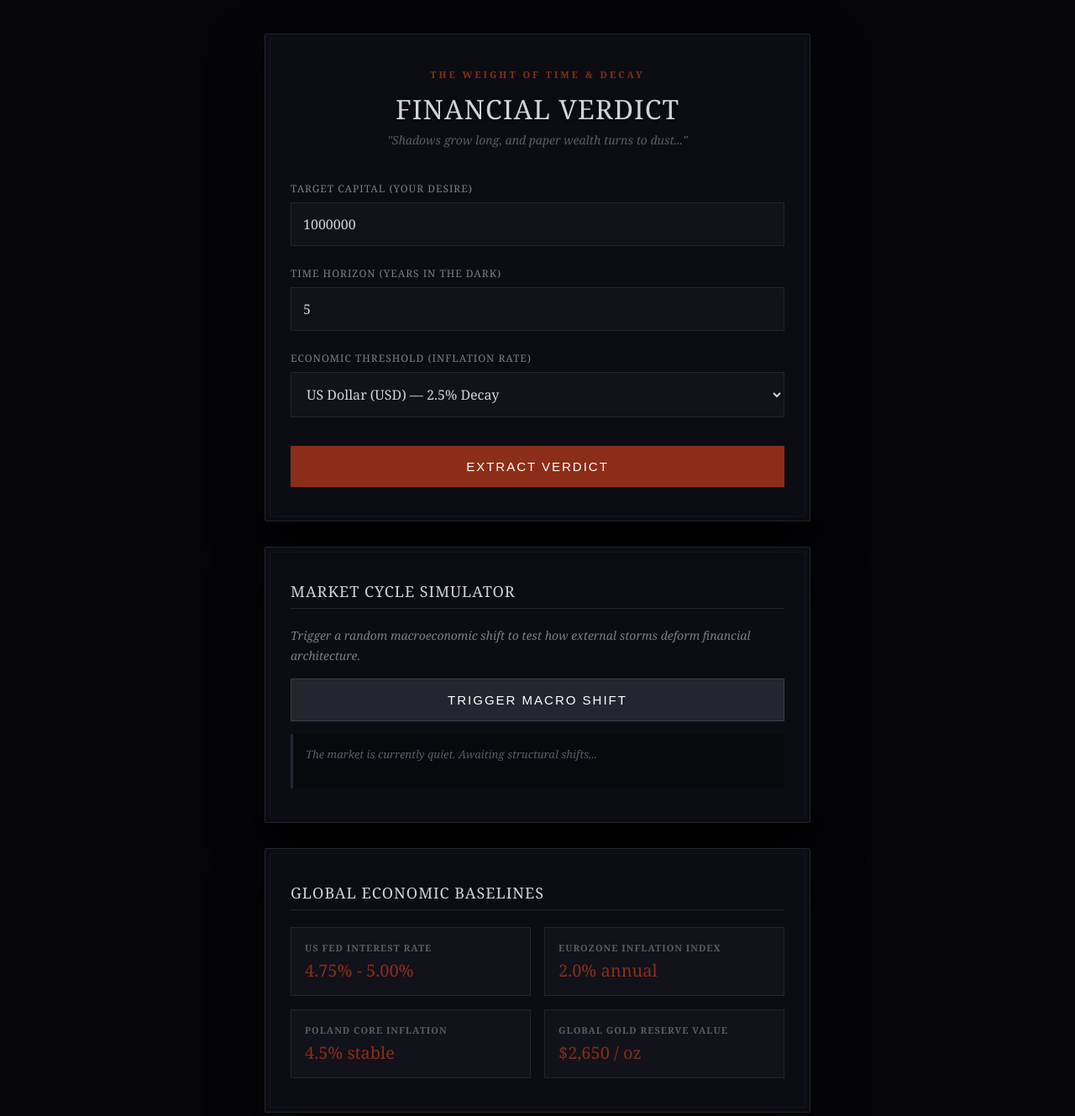
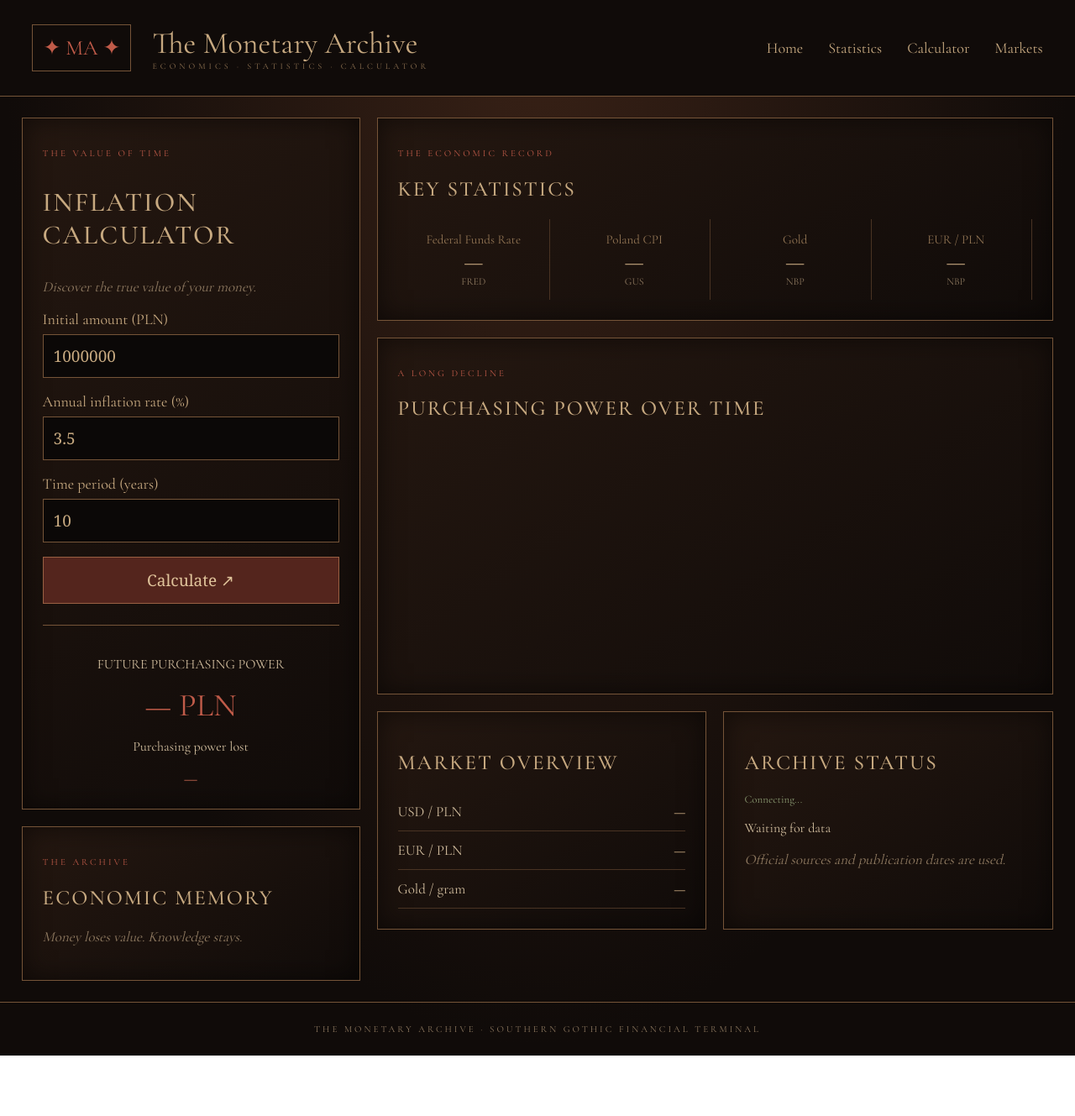
Before and after one commit to elinmerli/FINANCIAL-VERDICT-, a plain HTML site: page index.html in a window 1280 px wide. Shown: the whole page at 84% size. After the commit the page ends 1257 px from the top, so only its background shows below. Drawn offline with nearby package versions, Linux system fonts and the light colour scheme.

Commit message:
Update index.html

```diff
--- a/index.html
+++ b/index.html
@@ -1,269 +1,405 @@
+
 <!DOCTYPE html>
 <html lang="en">
 <head>
 <meta charset="UTF-8">
 <meta name="viewport" content="width=device-width, initial-scale=1.0">
-    <title>Financial Verdict — Southern Gothic Edition</title>
+<meta name="theme-color" content="#100b09">
+<title>The Monetary Archive</title>
+
+<link rel="preconnect" href="https://fonts.googleapis.com">
+<link rel="preconnect" href="https://fonts.gstatic.com" crossorigin>
+<link href="https://fonts.googleapis.com/css2?family=Cormorant+Garamond:wght@400;500;600;700&display=swap" rel="stylesheet">
+
 <style>
-        * { box-sizing: border-box; margin: 0; padding: 0; }
-        body {
-            background-color: #050508;
-            color: #afb1b6;
-            font-family: 'Georgia', serif;
-            display: flex;
-            flex-direction: column;
-            align-items: center;
-            min-height: 100vh;
-            padding: 40px 20px;
-        }
-        .container {
-            background-color: #0c0d12;
-            border: 1px solid #23252f;
-            border-radius: 2px;
-            padding: 40px 30px;
-            max-width: 650px;
-            width: 100%;
-            box-shadow: 0 30px 60px rgba(0,0,0,0.8);
-            margin-bottom: 30px;
-            position: relative;
-        }
-        .container::before {
-            content: '';
-            position: absolute;
-            top: 5px; left: 5px; right: 5px; bottom: 5px;
-            border: 1px solid #14161f;
-            pointer-events: none;
-        }
-        .brand {
-            text-transform: uppercase;
-            font-size: 11px;
-            letter-spacing: 3px;
-            color: #8c2d19;
-            text-align: center;
-            margin-bottom: 12px;
-            font-weight: bold;
-        }
-        h1 {
-            color: #d2d4da;
-            font-size: 32px;
-            margin-bottom: 6px;
-            text-align: center;
-            font-weight: normal;
-            letter-spacing: 1px;
-            text-shadow: 0 2px 4px rgba(0,0,0,0.6);
-        }
-        .subtitle {
-            color: #5c5e66;
-            font-size: 14px;
-            text-align: center;
-            margin-bottom: 40px;
-            font-style: italic;
-        }
-        .section-title {
-            font-size: 18px;
-            color: #d2d4da;
-            margin-bottom: 20px;
-            border-bottom: 1px solid #23252f;
-            padding-bottom: 8px;
-            letter-spacing: 1px;
-            text-transform: uppercase;
-        }
-        .input-group { margin-bottom: 24px; }
-        label { display: block; font-size: 12px; color: #7c7e87; margin-bottom: 8px; text-transform: uppercase; letter-spacing: 1px; }
-        input, select {
-            width: 100%;
-            background-color: #11121a;
-            border: 1px solid #23252f;
-            color: #d2d4da;
-            padding: 14px;
-            border-radius: 0px;
-            font-size: 16px;
-            outline: none;
-            font-family: 'Georgia', serif;
-        }
-        input:focus, select:focus { border-color: #8c2d19; background-color: #0d0e14; }
-        .btn {
-            width: 100%;
-            background-color: #8c2d19;
-            color: #ffffff;
-            border: none;
-            padding: 16px;
-            font-size: 15px;
-            letter-spacing: 2px;
-            cursor: pointer;
-            transition: all 0.3s;
-            margin-top: 10px;
-            text-transform: uppercase;
-        }
-        .btn:hover { background-color: #b13a20; box-shadow: 0 0 15px rgba(140,45,25,0.4); }
-
-        /* Блок результатов и графиков */
-        .result-box {
-            margin-top: 35px;
-            padding: 24px;
-            background-color: #08090d;
-            border: 1px solid #1c1d26;
-            display: none;
-        }
-        .result-box-title { color: #d2d4da; font-size: 16px; margin-bottom: 16px; text-transform: uppercase; letter-spacing: 1px; }
-        .result-item { display: flex; justify-content: space-between; margin-bottom: 12px; font-size: 15px; }
-        .result-val { font-weight: bold; color: #d2d4da; }
-        .verdict { margin-top: 16px; padding-top: 16px; border-top: 1px solid #1c1d26; font-size: 14px; color: #7c7e87; line-height: 1.6; font-style: italic; }
-
-        /* Стили кастомного CSS-графика */
-        .chart-container {
-            display: flex;
-            justify-content: space-between;
-            align-items: flex-end;
-            height: 150px;
-            margin-top: 25px;
-            border-bottom: 1px solid #23252f;
-            padding-bottom: 10px;
-        }
-        .chart-bar-wrapper {
-            display: flex;
-            flex-direction: column;
-            align-items: center;
-            width: 15%;
-            height: 100%;
-            justify-content: flex-end;
-        }
-        .chart-bar {
-            width: 100%;
-            background-color: #8c2d19;
-            position: relative;
-            transition: height 0.5s ease-in-out;
-            min-height: 5px;
-            opacity: 0.7;
-        }
-        .chart-bar:hover { opacity: 1; background-color: #b13a20; }
-        .chart-val {
-            position: absolute;
-            top: -22px;
-            left: 50%;
-            transform: translateX(-50%);
-            font-size: 11px;
-            color: #afb1b6;
-        }
-        .chart-label {
-            font-size: 11px;
-            color: #5c5e66;
-            margin-top: 8px;
+:root {
+  --bg:#100b09;
+  --panel:#17100d;
+  --gold:#c7a980;
+  --gold2:#927554;
+  --red:#a74739;
+  --red2:#c05b49;
+  --line:#755438;
+  --muted:#8e7960;
 }
 
-        /* Блок симулятора и статистики */
-        .stats-grid {
-            display: grid;
-            grid-template-columns: 1fr 1fr;
-            gap: 16px;
-            margin-top: 15px;
+* { box-sizing:border-box; }
+
+body {
+  margin:0;
+  background:radial-gradient(ellipse at top,#382116,#100b09 70%);
+  color:#d1bd9e;
+  font-family:"Cormorant Garamond",Georgia,serif;
 }
-        .stat-card {
-            background-color: #11121a;
-            border: 1px solid #23252f;
-            padding: 16px;
+
+header {
+  min-height:115px;
+  padding:20px 3%;
+  display:flex;
+  align-items:center;
+  gap:25px;
+  background:#100b09;
+  border-bottom:1px solid var(--line);
 }
-        .stat-card h3 { font-size: 11px; color: #5c5e66; text-transform: uppercase; margin-bottom: 6px; letter-spacing: 1px;}
-        .stat-card p { font-size: 20px; color: #8c2d19; }
-        .manifesto-text { font-size: 14px; line-height: 1.7; color: #7c7e87; font-style: italic; }
 
-        .simulation-log {
-            background-color: #08090d;
-            border-left: 3px solid #23252f;
-            padding: 15px;
-            margin-top: 15px;
-            font-size: 13px;
-            min-height: 65px;
-            transition: all 0.3s;
+.logo {
+  border:1px solid var(--line);
+  padding:12px;
+  font-size:25px;
+  color:var(--red2);
+}
+
+.brand {
+  font-size:36px;
+  color:var(--gold);
+}
+
+.brand small {
+  display:block;
+  font-size:10px;
+  letter-spacing:4px;
+  color:var(--gold2);
+}
+
+nav {
+  margin-left:auto;
+  display:flex;
+  gap:30px;
+}
+
+nav a {
+  color:var(--gold);
+  text-decoration:none;
+  font-size:18px;
+}
+
+.dashboard {
+  width:96%;
+  max-width:1900px;
+  margin:25px auto;
+  display:grid;
+  grid-template-columns:minmax(320px,.8fr) minmax(0,1.6fr);
+  gap:20px;
+}
+
+.column {
+  display:flex;
+  flex-direction:column;
+  gap:20px;
+  min-width:0;
+}
+
+.panel {
+  background:linear-gradient(145deg,#241710,#100b09);
+  border:1px solid var(--line);
+  padding:24px;
+  box-shadow:inset 0 0 30px #0008;
+  min-width:0;
+}
+
+.eyebrow {
+  color:var(--red2);
+  letter-spacing:3px;
+  font-size:11px;
+}
+
+h1,h2 {
+  color:var(--gold);
+  font-weight:500;
+  text-transform:uppercase;
+  letter-spacing:2px;
+}
+
+h1 { font-size:32px; }
+h2 { font-size:25px; }
+
+.subtitle {
+  color:var(--muted);
+  font-style:italic;
+  font-size:17px;
+}
+
+label {
+  display:block;
+  margin:17px 0;
+  color:var(--gold);
+  font-size:18px;
+}
+
+input {
+  width:100%;
+  margin-top:7px;
+  padding:12px;
+  background:#0b0807;
+  border:1px solid var(--line);
+  color:var(--gold);
+  font:19px Georgia;
+}
+
+button {
+  width:100%;
+  padding:14px;
+  background:#54251d;
+  color:#e0c49b;
+  border:1px solid #9a6043;
+  font:19px Georgia;
+  cursor:pointer;
+}
+
+button:hover { background:#71352a; }
+
+.result {
+  margin-top:25px;
+  padding-top:20px;
+  border-top:1px solid var(--line);
+  text-align:center;
+}
+
+.big-number {
+  color:var(--red2);
+  font-size:38px;
+}
+
+.loss {
+  color:#cf6b56;
+  font-size:20px;
+}
+
+.stats {
+  display:grid;
+  grid-template-columns:repeat(4,minmax(0,1fr));
+  gap:10px;
+}
+
+.stat {
+  padding:15px 8px;
+  text-align:center;
+  border-right:1px solid #493323;
+  min-width:0;
+}
+
+.stat-title {
+  color:var(--gold2);
+  font-size:15px;
+}
+
+.stat-value {
+  color:var(--gold);
+  font-size:28px;
+  overflow-wrap:anywhere;
+}
+
+.stat-date {
+  color:var(--muted);
+  font-size:12px;
+}
+
+.chart-container {
+  height:280px;
+  width:100%;
+}
+
+canvas {
+  width:100%;
+  height:100%;
+}
+
+.market-row {
+  display:flex;
+  justify-content:space-between;
+  padding:12px 0;
+  border-bottom:1px solid #493323;
+  font-size:17px;
+}
+
+.market-row strong { color:var(--gold); }
+
+.bottom {
+  display:grid;
+  grid-template-columns:1fr 1fr;
+  gap:20px;
+}
+
+.status {
+  color:var(--green,#8b9a72);
+  font-size:13px;
+}
+
+footer {
+  padding:25px;
+  text-align:center;
+  border-top:1px solid var(--line);
+  color:var(--muted);
+  letter-spacing:3px;
+  font-size:11px;
+}
+
+@media(max-width:1050px) {
+  header { flex-wrap:wrap; }
+  nav { width:100%; margin:0; }
+  .stats { grid-template-columns:repeat(2,1fr); }
+}
+
+@media(max-width:760px) {
+  .dashboard { grid-template-columns:1fr; }
+  .bottom { grid-template-columns:1fr; }
+  .brand { font-size:25px; }
+  nav { gap:15px; flex-wrap:wrap; }
+  .panel { padding:17px; }
+  .stat { border-right:0; }
 }
 </style>
 </head>
+
 <body>
 
-<!-- КОНТЕЙНЕР 1: КАЛЬКУЛЯТОР С ВЕРДИКТОМ -->
-<div class="container">
-    <div class="brand">The Weight of Time & Decay</div>
-    <h1>FINANCIAL VERDICT</h1>
-    <div class="subtitle">"Shadows grow long, and paper wealth turns to dust..."</div>
+<header>
+  <div class="logo">✦ MA ✦</div>
+  <div class="brand">
+    The Monetary Archive
+    <small>ECONOMICS · STATISTICS · CALCULATOR</small>
+  </div>
+  <nav>
+    <a href="#home">Home</a>
+    <a href="#statistics">Statistics</a>
+    <a href="#calculator">Calculator</a>
+    <a href="#markets">Markets</a>
+  </nav>
+</header>
 
-    <div class="input-group">
-        <label>Target Capital (Your Desire)</label>
-        <input type="number" id="target" value="1000000">
+<main class="dashboard" id="home">
+
+  <aside class="column">
+
+    <section class="panel" id="calculator">
+      <p class="eyebrow">THE VALUE OF TIME</p>
+      <h1>Inflation Calculator</h1>
+      <p class="subtitle">Discover the true value of your money.</p>
+
+      <form id="inflation-form">
+
+        <label>
+          Initial amount (PLN)
+          <input id="amount" type="number" value="1000000" min="0">
+        </label>
+
+        <label>
+          Annual inflation rate (%)
+          <input id="inflation" type="number" value="3.5" step="0.1">
+        </label>
+
+        <label>
+          Time period (years)
+          <input id="years" type="number" value="10" min="0" max="100">
+        </label>
+
+        <button type="submit">Calculate ↗</button>
+
+      </form>
+
+      <div class="result">
+        <p>FUTURE PURCHASING POWER</p>
+        <div class="big-number" id="real-value">— PLN</div>
+        <p>Purchasing power lost</p>
+        <div class="loss" id="loss-value">—</div>
+      </div>
+    </section>
+
+    <section class="panel">
+      <p class="eyebrow">THE ARCHIVE</p>
+      <h2>Economic Memory</h2>
+      <p class="subtitle">
+        Money loses value. Knowledge stays.
+      </p>
+    </section>
+
+  </aside>
+
+  <section class="column">
+
+    <section class="panel" id="statistics">
+      <p class="eyebrow">THE ECONOMIC RECORD</p>
+      <h2>Key Statistics</h2>
+
+      <div class="stats">
+
+        <div class="stat">
+          <div class="stat-title">Federal Funds Rate</div>
+          <div class="stat-value" id="fed-value">—</div>
+          <div class="stat-date" id="fed-date">FRED</div>
         </div>
 
-    <div class="input-group">
-        <label>Time Horizon (Years in the Dark)</label>
-        <input type="number" id="years" value="5">
+        <div class="stat">
+          <div class="stat-title">Poland CPI</div>
+          <div class="stat-value" id="cpi-value">—</div>
+          <div class="stat-date" id="cpi-date">GUS</div>
         </div>
 
-    <div class="input-group">
-        <label>Economic Threshold (Inflation Rate)</label>
-        <select id="inflation">
-            <option value="2.5">US Dollar (USD) — 2.5% Decay</option>
-            <option value="2.0">Eurozone (EUR) — 2.0% Decay</option>
-            <option value="4.5">Poland (PLN) — 4.5% Decay</option>
-        </select>
+        <div class="stat">
+          <div class="stat-title">Gold</div>
+          <div class="stat-value" id="gold-value">—</div>
+          <div class="stat-date" id="gold-date">NBP</div>
         </div>
 
-    <button class="btn" onclick="calculateVerdict()">Extract Verdict</button>
-
-    <div class="result-box" id="resultBox">
-        <div class="result-box-title">The Grim Reality:</div>
-        <div class="result-item">
-            <span>Nominal Illusions:</span>
-            <span class="result-val" id="resNominal">0</span>
-        </div>
-        <div class="result-item">
-            <span>Real Purchasing Power:</span>
-            <span class="result-val" id="resReal" style="color: #8c2d19;">0</span>
-        </div>
-        <div class="result-item">
-            <span>Monthly Sacrifice Required:</span>
-            <span class="result-val" id="resMonthly" style="color: #ba9663;">0</span>
+        <div class="stat">
+          <div class="stat-title">EUR / PLN</div>
+          <div class="stat-value" id="eur-value">—</div>
+          <div class="stat-date" id="eur-date">NBP</div>
         </div>
 
-        <!-- Кастомный визуальный график деградации -->
-        <div class="chart-container" id="visualChart"></div>
+      </div>
+    </section>
 
-        <div class="verdict" id="resVerdict"></div>
-        <div class="verdict" id="prophecyText" style="color: #ba9663; text-align: center; border-top: none; padding-top: 5px;"></div>
+    <section class="panel">
+      <p class="eyebrow">A LONG DECLINE</p>
+      <h2>Purchasing Power Over Time</h2>
+
+      <div class="chart-container">
+        <canvas id="power-chart"></canvas>
       </div>
+    </section>
+
+    <div class="bottom">
+
+      <section class="panel" id="markets">
+        <h2>Market Overview</h2>
+
+        <div class="market-row">
+          <span>USD / PLN</span>
+          <strong id="usd-value">—</strong>
         </div>
 
-<!-- КОНТЕЙНЕР 2: ИНТЕРАКТИВНЫЙ СИМУЛЯТОР ЦИКЛОВ -->
-<div class="container">
-    <div class="section-title">Market Cycle Simulator</div>
-    <div class="manifesto-text">Trigger a random macroeconomic shift to test how external storms deform financial architecture.</div>
-    <button class="btn" style="background-color: #23252f; border: 1px solid #3a3d4e; margin-top: 15px;" onclick="simulateCycle()">Trigger Macro Shift</button>
-    <div class="simulation-log" id="simulationLog">
-        <span style="color: #5c5e66; font-style: italic;">The market is currently quiet. Awaiting structural shifts...</span>
-    </div>
+        <div class="market-row">
+          <span>EUR / PLN</span>
+          <strong id="eur-small">—</strong>
         </div>
 
-<!-- КОНТЕЙНЕР 3: ЭКОНОМИЧЕСКАЯ СТАТИСТИКА -->
-<div class="container">
-    <div class="section-title">Global Economic Baselines</div>
-    <div class="stats-grid">
-        <div class="stat-card">
-            <h3>US Fed Interest Rate</h3>
-            <p>4.75% - 5.00%</p>
-        </div>
-        <div class="stat-card">
-            <h3>Eurozone Inflation Index</h3>
-            <p>2.0% annual</p>
-        </div>
-        <div class="stat-card">
-            <h3>Poland Core Inflation</h3>
-            <p>4.5% stable</p>
-        </div>
-        <div class="stat-card">
-            <h3>Global Gold Reserve Value</h3>
-            <p>$2,650 / oz</p>
-        </div>
-    </div>
+        <div class="market-row">
+          <span>Gold / gram</span>
+          <strong id="gold-small">—</strong>
         </div>
 
-<script src="script.js"></script>
+      </section>
 
+      <section class="panel">
+        <h2>Archive Status</h2>
+        <p class="status" id="connection-status">Connecting...</p>
+        <p id="last-updated">Waiting for data</p>
+        <p class="subtitle">
+          Official sources and publication dates are used.
+        </p>
+      </section>
+
+    </div>
+
+  </section>
+
+</main>
+
+<footer>
+  THE MONETARY ARCHIVE · SOUTHERN GOTHIC FINANCIAL TERMINAL
+</footer>
+
+<script src="./script.js" defer></script>
 </body>
 </html>
```
Lines whose indentation alone changed are shown as unchanged.
